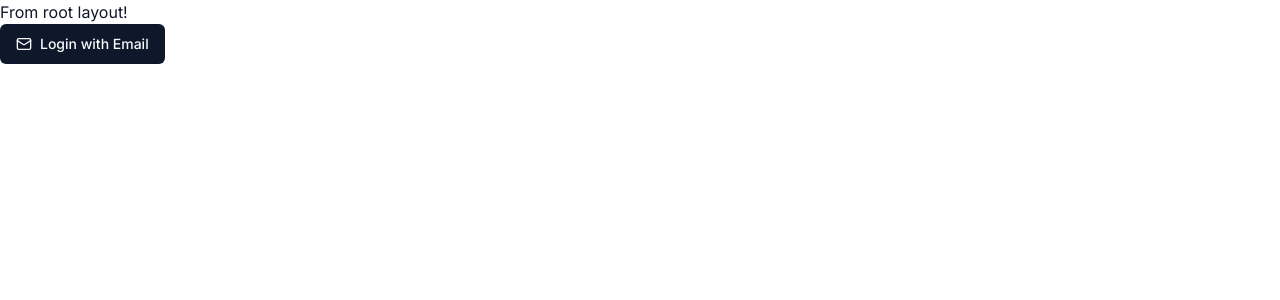
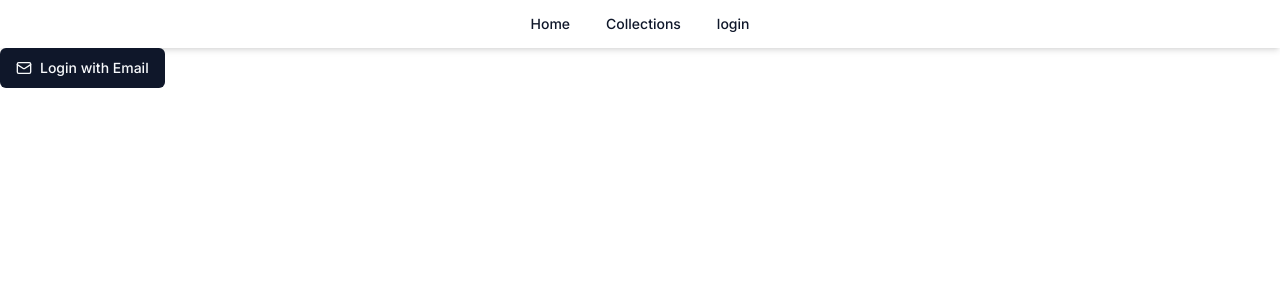
Before and after one commit to Jibbril/collection-app, a Next.js app: page / in a window 1280 px wide. Shown: the top 300 px of the page. Built offline with nearby package versions, Linux system fonts and the light colour scheme.

Commit message:
Setup simple navbar

```diff
--- a/package.json
+++ b/package.json
@@ -12,6 +12,7 @@
   },
   "dependencies": {
     "@planetscale/database": "^1.7.0",
+    "@radix-ui/react-navigation-menu": "^1.1.2",
     "@radix-ui/react-slot": "^1.0.1",
     "@t3-oss/env-nextjs": "^0.2.1",
     "class-variance-authority": "^0.6.0",
--- /dev/null
+++ b/src/app/collections/page.tsx
@@ -0,0 +1,11 @@
+import React from 'react';
+
+interface Props {}
+
+export default function CollectionPage({}: Props) {
+  return (
+    <div>
+      <h1>Collection Page</h1>
+    </div>
+  );
+}
--- a/src/app/layout.tsx
+++ b/src/app/layout.tsx
@@ -1,10 +1,11 @@
-import '../styles/globals.css';
-import { Inter } from 'next/font/google'
+import "../styles/globals.css";
+import { Inter } from "next/font/google";
+import Navbar from "@/components/navigation/Navbar";
 
 const inter = Inter({
-  subsets: ['latin'],
-  display: 'swap',
-})
+  subsets: ["latin"],
+  display: "swap",
+});
 
 export default function RootLayout({
   // Layouts must accept a children prop.
@@ -16,7 +17,7 @@ export default function RootLayout({
   return (
     <html lang="en" className={inter.className}>
       <body>
-        <h1>From root layout!</h1>
+        <Navbar />
         {children}
       </body>
     </html>
@@ -24,6 +25,6 @@ export default function RootLayout({
 }
 
 export const metadata = {
-  title: 'Collection app',
-  description: 'Collect anything, remember everything.',
+  title: "Collection app",
+  description: "Collect anything, remember everything.",
 };
--- /dev/null
+++ b/src/app/login/page.tsx
@@ -0,0 +1,11 @@
+import React from 'react';
+
+interface Props {}
+
+export default function LoginPage({}: Props) {
+  return (
+    <div>
+      <h1>Login Page</h1>
+    </div>
+  );
+}
--- /dev/null
+++ b/src/components/navigation/Navbar.tsx
@@ -0,0 +1,45 @@
+'use client';
+
+// import './Navbar.css';
+import {
+  NavigationMenu,
+  NavigationMenuItem,
+  NavigationMenuLink,
+  NavigationMenuList,
+  navigationMenuTriggerStyle,
+} from '@/components/shadcn-ui/navigation-menu';
+import Link from 'next/link';
+
+const Navbar = () => {
+  return (
+    <nav className='flex gap-6 py-1 shadow-md md:gap-10'>
+      <NavigationMenu>
+        <NavigationMenuList>
+          <NavigationMenuItem>
+            <Link href='/' legacyBehavior passHref>
+              <NavigationMenuLink className={navigationMenuTriggerStyle()}>
+                Home
+              </NavigationMenuLink>
+            </Link>
+          </NavigationMenuItem>
+          <NavigationMenuItem>
+            <Link href='/collections' legacyBehavior passHref>
+              <NavigationMenuLink className={navigationMenuTriggerStyle()}>
+                Collections
+              </NavigationMenuLink>
+            </Link>
+          </NavigationMenuItem>
+          <NavigationMenuItem>
+            <Link href='/login' legacyBehavior passHref>
+              <NavigationMenuLink className={navigationMenuTriggerStyle()}>
+                login
+              </NavigationMenuLink>
+            </Link>
+          </NavigationMenuItem>
+        </NavigationMenuList>
+      </NavigationMenu>
+    </nav>
+  );
+};
+
+export default Navbar;
--- /dev/null
+++ b/src/components/shadcn-ui/navigation-menu.tsx
@@ -0,0 +1,125 @@
+import * as React from 'react';
+import * as NavigationMenuPrimitive from '@radix-ui/react-navigation-menu';
+import { cva } from 'class-variance-authority';
+import { ChevronDown } from 'lucide-react';
+
+import { cn } from '@/lib/utils';
+
+const NavigationMenu = React.forwardRef<
+  React.ElementRef<typeof NavigationMenuPrimitive.Root>,
+  React.ComponentPropsWithoutRef<typeof NavigationMenuPrimitive.Root>
+>(({ className, children, ...props }, ref) => (
+  <NavigationMenuPrimitive.Root
+    ref={ref}
+    className={cn(
+      'relative z-10 flex flex-1 items-center justify-center',
+      className
+    )}
+    {...props}>
+    {children}
+    <NavigationMenuViewport />
+  </NavigationMenuPrimitive.Root>
+));
+NavigationMenu.displayName = NavigationMenuPrimitive.Root.displayName;
+
+const NavigationMenuList = React.forwardRef<
+  React.ElementRef<typeof NavigationMenuPrimitive.List>,
+  React.ComponentPropsWithoutRef<typeof NavigationMenuPrimitive.List>
+>(({ className, ...props }, ref) => (
+  <NavigationMenuPrimitive.List
+    ref={ref}
+    className={cn(
+      'group flex flex-1 list-none items-center justify-center space-x-1',
+      className
+    )}
+    {...props}
+  />
+));
+NavigationMenuList.displayName = NavigationMenuPrimitive.List.displayName;
+
+const NavigationMenuItem = NavigationMenuPrimitive.Item;
+
+const navigationMenuTriggerStyle = cva(
+  'inline-flex items-center justify-center rounded-md text-sm font-medium transition-colors focus:outline-none focus:bg-accent focus:text-accent-foreground disabled:opacity-50 disabled:pointer-events-none bg-background hover:bg-accent hover:text-accent-foreground data-[state=open]:bg-accent/50 data-[active]:bg-accent/50 h-10 py-2 px-4 group w-max'
+);
+
+const NavigationMenuTrigger = React.forwardRef<
+  React.ElementRef<typeof NavigationMenuPrimitive.Trigger>,
+  React.ComponentPropsWithoutRef<typeof NavigationMenuPrimitive.Trigger>
+>(({ className, children, ...props }, ref) => (
+  <NavigationMenuPrimitive.Trigger
+    ref={ref}
+    className={cn(navigationMenuTriggerStyle(), 'group', className)}
+    {...props}>
+    {children}{' '}
+    <ChevronDown
+      className='relative top-[1px] ml-1 h-3 w-3 transition duration-200 group-data-[state=open]:rotate-180'
+      aria-hidden='true'
+    />
+  </NavigationMenuPrimitive.Trigger>
+));
+NavigationMenuTrigger.displayName = NavigationMenuPrimitive.Trigger.displayName;
+
+const NavigationMenuContent = React.forwardRef<
+  React.ElementRef<typeof NavigationMenuPrimitive.Content>,
+  React.ComponentPropsWithoutRef<typeof NavigationMenuPrimitive.Content>
+>(({ className, ...props }, ref) => (
+  <NavigationMenuPrimitive.Content
+    ref={ref}
+    className={cn(
+      'left-0 top-0 w-full data-[motion^=from-]:animate-in data-[motion^=to-]:animate-out data-[motion^=from-]:fade-in data-[motion^=to-]:fade-out data-[motion=from-end]:slide-in-from-right-52 data-[motion=from-start]:slide-in-from-left-52 data-[motion=to-end]:slide-out-to-right-52 data-[motion=to-start]:slide-out-to-left-52 md:absolute md:w-auto ',
+      className
+    )}
+    {...props}
+  />
+));
+NavigationMenuContent.displayName = NavigationMenuPrimitive.Content.displayName;
+
+const NavigationMenuLink = NavigationMenuPrimitive.Link;
+
+const NavigationMenuViewport = React.forwardRef<
+  React.ElementRef<typeof NavigationMenuPrimitive.Viewport>,
+  React.ComponentPropsWithoutRef<typeof NavigationMenuPrimitive.Viewport>
+>(({ className, ...props }, ref) => (
+  <div className={cn('absolute left-0 top-full flex justify-center')}>
+    <NavigationMenuPrimitive.Viewport
+      className={cn(
+        'origin-top-center relative mt-1.5 h-[var(--radix-navigation-menu-viewport-height)] w-full overflow-hidden rounded-md border bg-popover text-popover-foreground shadow-lg data-[state=open]:animate-in data-[state=closed]:animate-out data-[state=closed]:zoom-out-95 data-[state=open]:zoom-in-90 md:w-[var(--radix-navigation-menu-viewport-width)]',
+        className
+      )}
+      ref={ref}
+      {...props}
+    />
+  </div>
+));
+NavigationMenuViewport.displayName =
+  NavigationMenuPrimitive.Viewport.displayName;
+
+const NavigationMenuIndicator = React.forwardRef<
+  React.ElementRef<typeof NavigationMenuPrimitive.Indicator>,
+  React.ComponentPropsWithoutRef<typeof NavigationMenuPrimitive.Indicator>
+>(({ className, ...props }, ref) => (
+  <NavigationMenuPrimitive.Indicator
+    ref={ref}
+    className={cn(
+      'top-full z-[1] flex h-1.5 items-end justify-center overflow-hidden data-[state=visible]:animate-in data-[state=hidden]:animate-out data-[state=hidden]:fade-out data-[state=visible]:fade-in',
+      className
+    )}
+    {...props}>
+    <div className='relative top-[60%] h-2 w-2 rotate-45 rounded-tl-sm bg-border shadow-md' />
+  </NavigationMenuPrimitive.Indicator>
+));
+NavigationMenuIndicator.displayName =
+  NavigationMenuPrimitive.Indicator.displayName;
+
+export {
+  navigationMenuTriggerStyle,
+  NavigationMenu,
+  NavigationMenuList,
+  NavigationMenuItem,
+  NavigationMenuContent,
+  NavigationMenuTrigger,
+  NavigationMenuLink,
+  NavigationMenuIndicator,
+  NavigationMenuViewport,
+};
```
Also changed, not shown: 1 other file (tests, documents, lock files or other folders).
